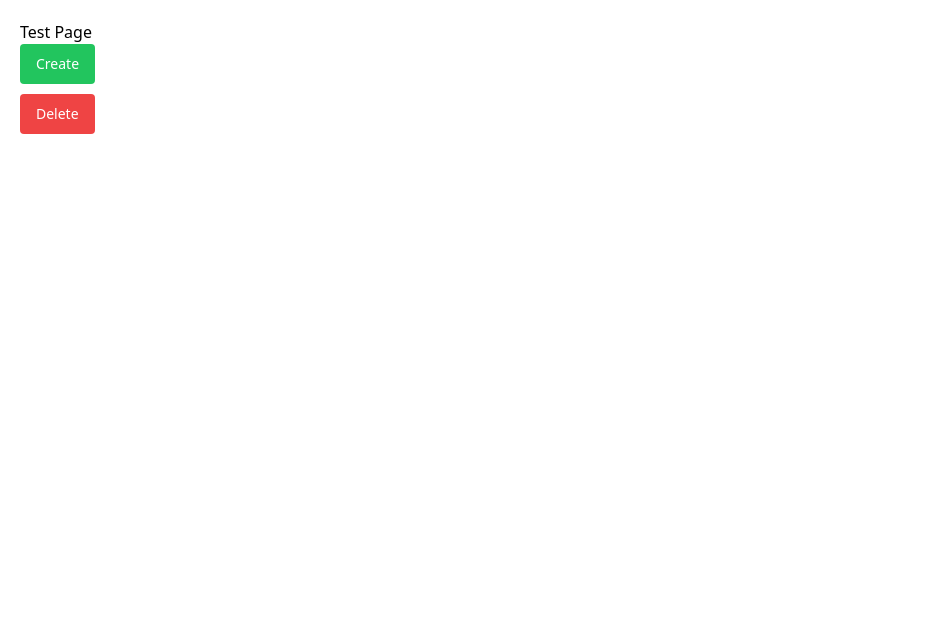
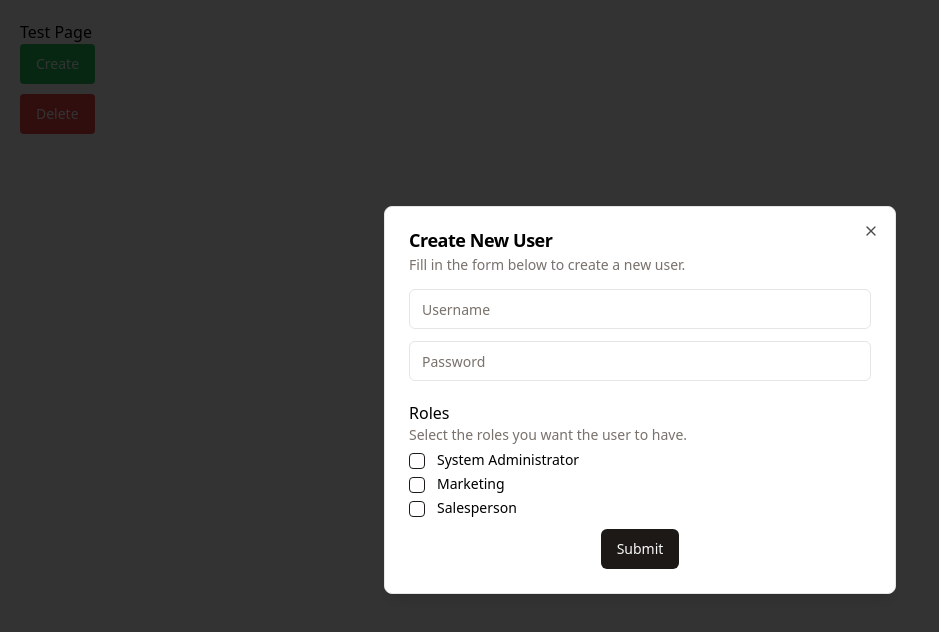
Before and after one commit to onebignick/is442-project, a Next.js app in the folder frontend/: page / in a window 1280 px wide. Both pictures are taken after a click on the button "Create". Shown: the top 632 px of the page, without its empty margins (0-939 px from the left). Built offline with nearby package versions, Linux system fonts and the light colour scheme.

Commit message:
create button links to create user form

```diff
--- a/frontend/src/components/ActionButton.tsx
+++ /dev/null
@@ -1,30 +0,0 @@
-
-"use client"
-import React from 'react';
-import { Button } from "@/components/ui/button";
-
-interface ActionButtonProps {
-    onClick?: () => void;
-    label: string;
-    variant?: 'create' | 'delete';
-    disabled?: boolean;
-}
-
-const ActionButton: React.FC<ActionButtonProps> = ({ onClick, label, variant, disabled = false }) => {
-    const variantStyles = {
-        create: 'bg-green-500 text-white',
-        delete: 'bg-red-500 text-white',
-    }
-
-    return (
-        <Button
-            onClick = {onClick}
-            className = {`${variantStyles[variant]} px-4 py-2 rounded`}
-            disabled = {disabled}
-        >
-            {label}
-        </Button>
-    )
-}
-
-export default ActionButton;
--- /dev/null
+++ b/frontend/src/components/action-button.tsx
@@ -0,0 +1,56 @@
+"use client"
+import React from 'react';
+import { Button } from "@/components/ui/button";
+
+import { Dialog, DialogHeader, DialogContent, DialogTrigger, DialogTitle, DialogDescription, DialogFooter } from "@/components/ui/dialog";
+import { CreateUserForm } from "@/components/forms/create-user-form";
+import { Label } from './ui/label';
+import { Input } from './ui/input';
+
+interface ActionButtonProps {
+    label: string;
+    variant?: 'create' | 'delete';
+    disabled?: boolean;
+}
+
+const ActionButton: React.FC<ActionButtonProps> = ({ label, variant, disabled=false }) => {
+    const variantStyles = {
+        create: 'bg-green-500 text-white',
+        delete: 'bg-red-500 text-white',
+    }
+
+    if (variant == 'create') {
+        return (
+            <Dialog>
+                <DialogTrigger asChild>
+                    <Button className={`${variantStyles[variant]} px-4 py-2 rounded`} disabled={disabled}>
+                        {label}
+                    </Button>
+                </DialogTrigger>
+
+                <DialogContent>
+                    <DialogHeader>
+                        <DialogTitle> Create New User </DialogTitle>
+                        <DialogDescription>
+                            Fill in the form below to create a new user.
+                        </DialogDescription>
+
+                        <CreateUserForm />
+                    </DialogHeader>
+                </DialogContent>
+
+            </Dialog>
+        )
+    }
+
+    return (
+        <Button
+            className={`${variantStyles[variant]} px-4 py-2 rounded`}
+            disabled={disabled}
+        >
+            {label}
+        </Button>
+    )
+}
+
+export default ActionButton;
--- a/frontend/src/components/forms/create-user-form.tsx
+++ b/frontend/src/components/forms/create-user-form.tsx
@@ -46,19 +46,16 @@ export function CreateUserForm() {
     }
 
     return(
-        <Card>
         <Form {...form}>
-                <form onSubmit={form.handleSubmit(onSubmit)} className="space-y-8 shadow-lg">
-                    <CardHeader>
-                        <CardTitle className = "text-center">Create an event</CardTitle>
-                    </CardHeader>
-                    <CardContent className="grid grid-cols-2 gap-4">
+            <form onSubmit={form.handleSubmit(onSubmit)} className="space-y-3">
+
+            <div className="pt-2 pb-2 rounded-lg space-y-3">
                 {/* Participants Field */}
                 <FormField
                     control={form.control}
                     name="username"
                     render={({ field }) => (
-                                <FormItem className="col-span-2 sm:col-span-1">
+                        <FormItem className="col-span-2 sm:col-span-2">
                             <FormControl>
                                 <Input type="string" placeholder="Username" {...field}/>
                             </FormControl>
@@ -66,11 +63,12 @@ export function CreateUserForm() {
                         </FormItem>
                     )}
                 />
+
                 <FormField
                     control={form.control}
                     name="password"
                     render={({ field }) => (
-                                <FormItem className="col-span-2 sm:col-span-1">
+                        <FormItem className="col-span-2 sm:col-span-2">
                             <FormControl>
                                 <Input type="string" placeholder="Password" {...field}/>
                             </FormControl>
@@ -78,12 +76,15 @@ export function CreateUserForm() {
                         </FormItem>
                     )}
                 />
+            </div>
+
+            <div className="rounded-lg space-y-3">
                 <FormField
                 control={form.control}
                 name="roles"
                 render={() => (
                     <FormItem>
-                            <div className="mb-4">
+                    <div>
                         <FormLabel className="text-base">Roles</FormLabel>
                         <FormDescription>
                         Select the roles you want the user to have.
@@ -126,12 +127,15 @@ export function CreateUserForm() {
                     </FormItem>
                 )}
                 />
+            </div>
+
+            <div className="flex justify-center">
                 <Button type="submit" className="col-span-2">
                     Submit
                 </Button>
-                    </CardContent>
+            </div>
+
             </form>
         </Form>
-        </Card>
     )
 }
--- a/frontend/src/components/ui/dialog.tsx
+++ b/frontend/src/components/ui/dialog.tsx
@@ -38,7 +38,7 @@ const DialogContent = React.forwardRef<
     <DialogPrimitive.Content
       ref={ref}
       className={cn(
-        "fixed left-[50%] top-[50%] z-50 grid w-full max-w-lg translate-x-[-50%] translate-y-[-50%] gap-4 border bg-background p-6 shadow-lg duration-200 data-[state=open]:animate-in data-[state=closed]:animate-out data-[state=closed]:fade-out-0 data-[state=open]:fade-in-0 data-[state=closed]:zoom-out-95 data-[state=open]:zoom-in-95 data-[state=closed]:slide-out-to-left-1/2 data-[state=closed]:slide-out-to-top-[48%] data-[state=open]:slide-in-from-left-1/2 data-[state=open]:slide-in-from-top-[48%] sm:rounded-lg",
+        "fixed left-[50%] top-[50%] z-50 grid w-full max-w-lg translate-x-[-50%] translate-y-[-50%] gap-4 border bg-white p-6 shadow-lg duration-200 data-[state=open]:animate-in data-[state=closed]:animate-out data-[state=closed]:fade-out-0 data-[state=open]:fade-in-0 data-[state=closed]:zoom-out-95 data-[state=open]:zoom-in-95 data-[state=closed]:slide-out-to-left-1/2 data-[state=closed]:slide-out-to-top-[48%] data-[state=open]:slide-in-from-left-1/2 data-[state=open]:slide-in-from-top-[48%] sm:rounded-lg",
         className
       )}
       {...props}
```
Also changed, not shown: frontend/src/app/page.tsx (+11 -1 lines), 1 other file (tests, documents, lock files or other folders). Lines whose indentation alone changed are shown as unchanged.
